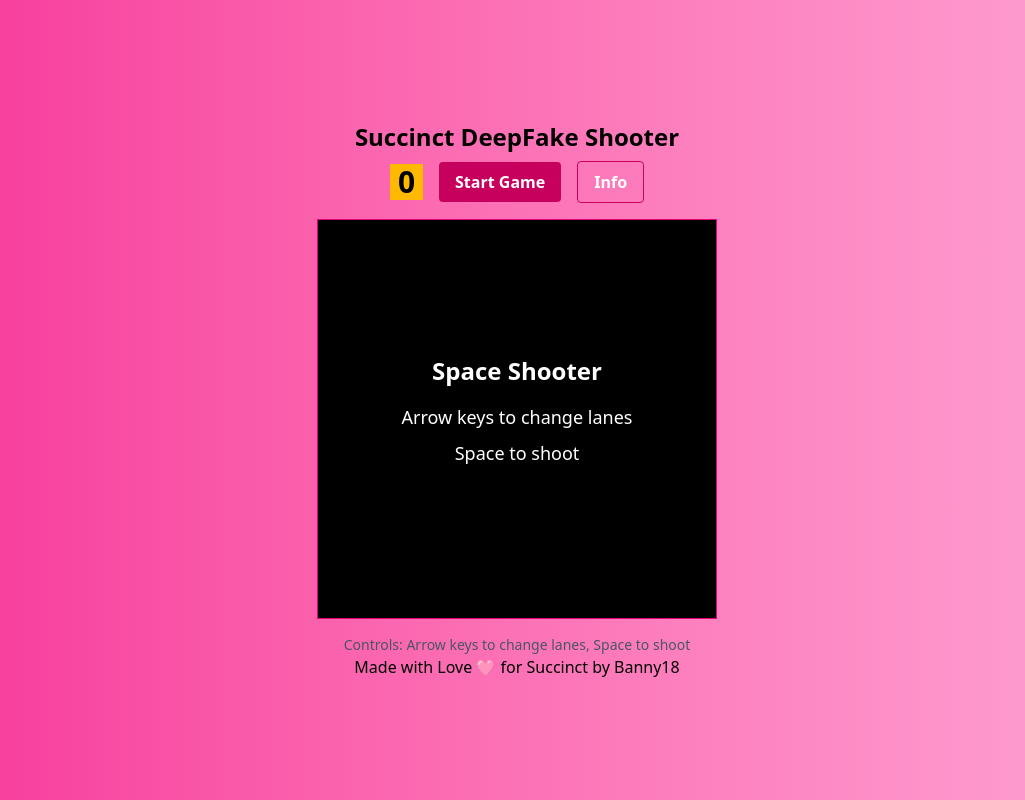
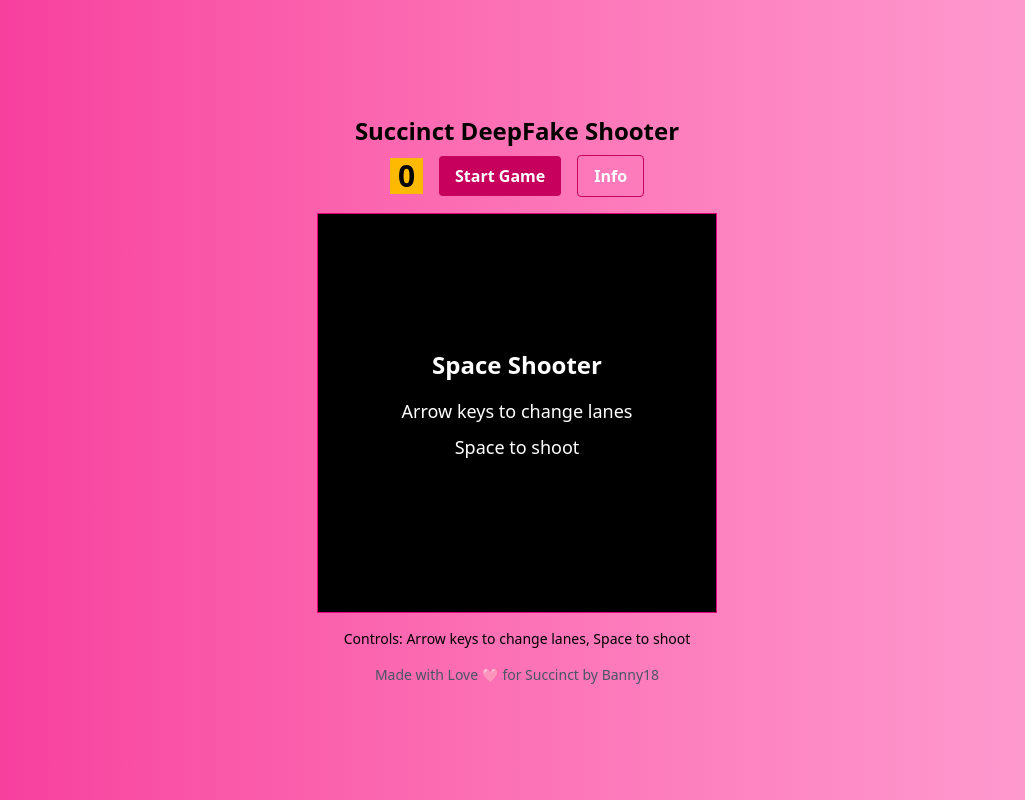
Before and after one commit to barneybo18/mySuccinctDeepfakeShooter, a React (Vite) app: page / in a window 1280 px wide. Shown: the whole page, without its empty margins (123-1148 px from the left). Built offline with nearby package versions, Linux system fonts and the light colour scheme.

Commit message:
Updated something

```diff
--- a/src/App.jsx
+++ b/src/App.jsx
@@ -363,11 +363,11 @@ const App = () => {
         )}
       </div>
 
-      <div className="mt-4 text-sm text-gray-600">
+      <div className="mt-4 text-sm text-black">
         Controls: Arrow keys to change lanes, Space to shoot
       </div>
 
-      <div>
+      <div className='mt-4 text-sm text-gray-600'>
         Made with Love 🩷 for Succinct by Banny18
       </div>
 
```
